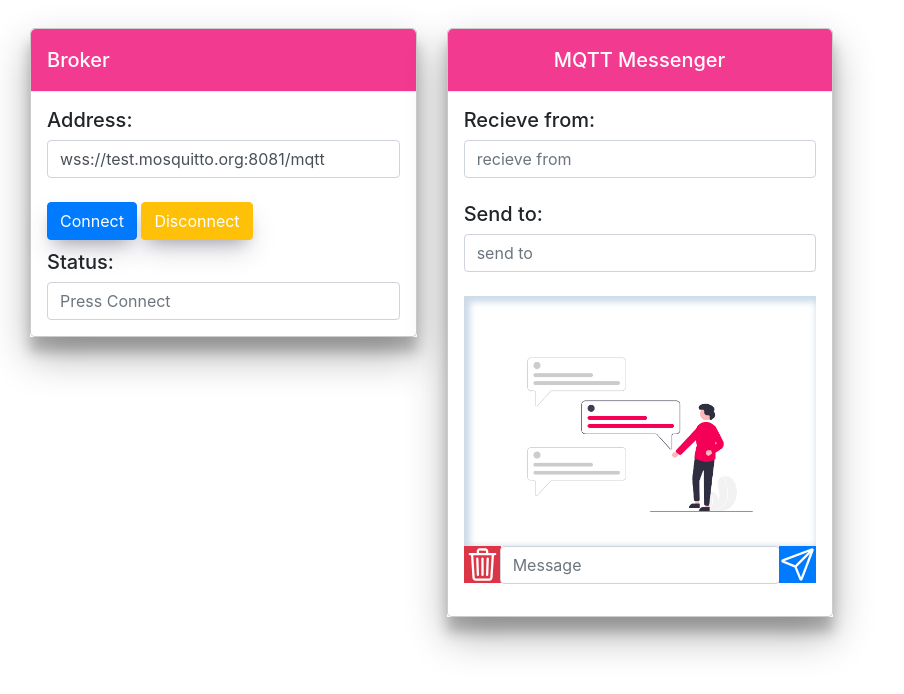
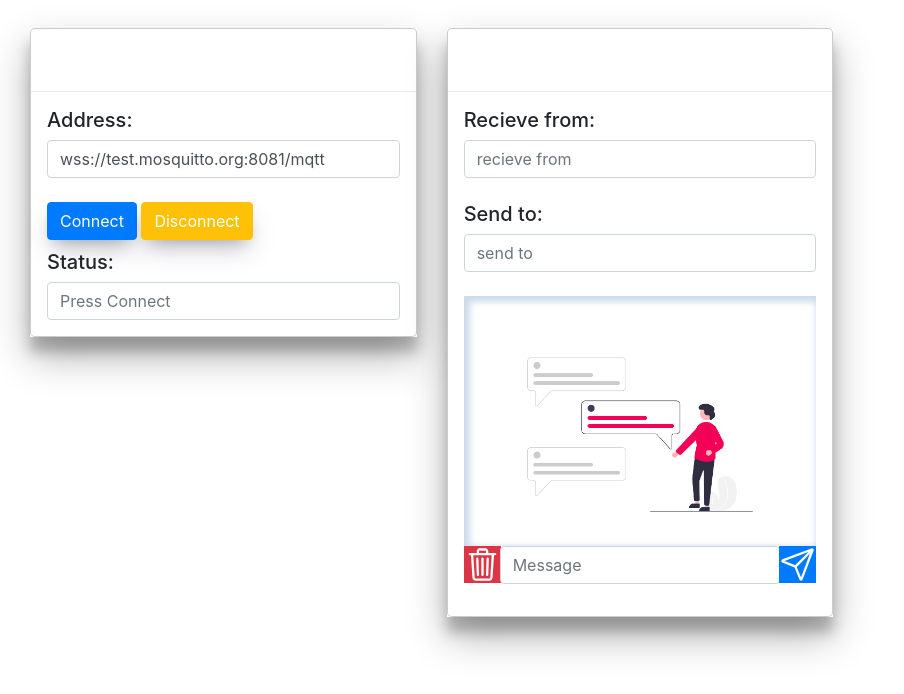
Before and after one commit to carl6227/mqttMessenger, a website: page index.html in a window 1280 px wide. Shown: the whole page, without its empty margins (0-904 px from the left). Drawn offline with nearby package versions, Linux system fonts and the light colour scheme.

Commit message:
Update index.css

```diff
--- a/index.css
+++ b/index.css
@@ -1,7 +1,7 @@
 
 
  .modal-header {
-     background-color:#f23a90;
+     background-color#ba0f56;
      color: white;
  }
 
```
